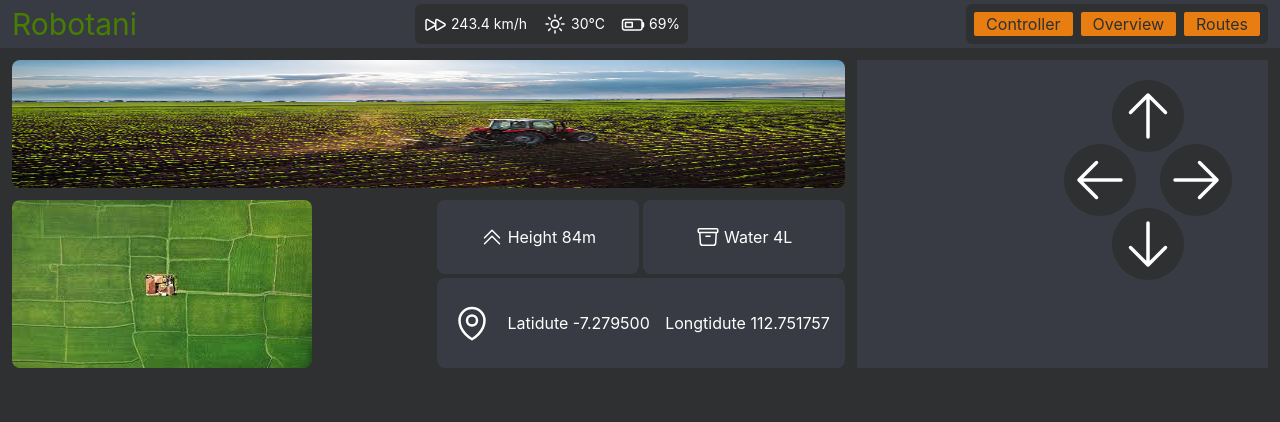
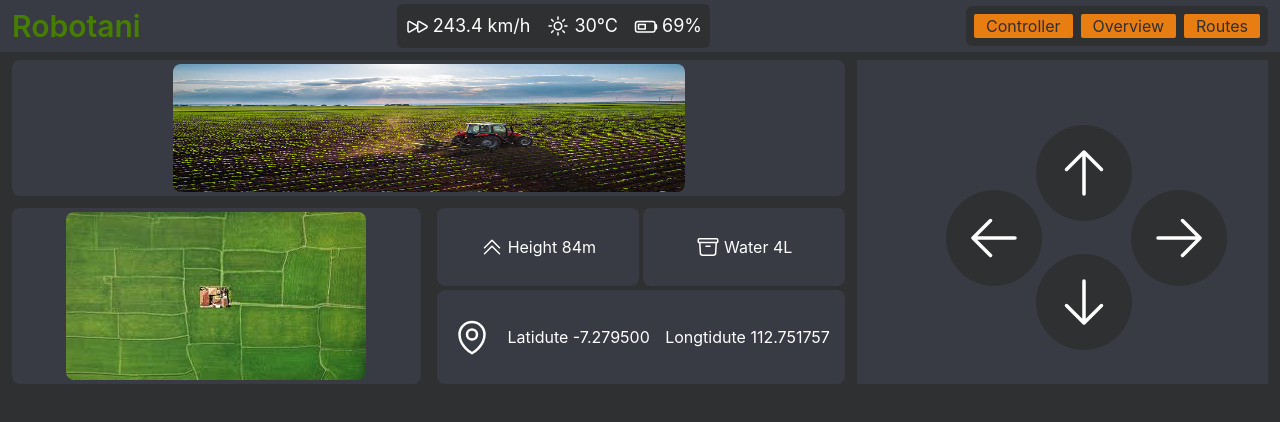
Before and after one commit to dhafindzahin/PENSpray, a website: page index.html in a window 1280 px wide. Drawn offline with Linux system fonts and the light colour scheme; a web font is replaced by a local one.

Commit message:
fix: control misaligment

```diff
--- a/index.html
+++ b/index.html
@@ -9,8 +9,8 @@
 	<body class="bg-black font-inter text-white">
 		<!-- HEADER -->
 		<header class="flex justify-between items-center gap-3 col-span-3 bg-gray px-3 py-1">
-			<h1 class="text-3xl text-primary">Robotani</h1>
-			<ul class="flex gap-4 bg-black p-2 rounded-md h-full text-sm">
+			<h1 class="font-semibold text-3xl text-primary">Robotani</h1>
+			<ul class="flex gap-4 bg-black p-2 rounded-md h-full text-sm desktop:text-lg">
 				<li class="flex items-center gap-1">
 					<svg xmlns="http://www.w3.org/2000/svg" fill="none" viewBox="0 0 24 24" stroke-width="1.5" stroke="currentColor" class="size-6">
 						<path
@@ -57,38 +57,40 @@
 		</header>
 
 		<!-- CAMERA -->
-		<main class="gap-3 grid grid-cols-3 p-3">
-			<div class="col-span-2">
-				<img src="resource/image/camera-placeholder.jpg" alt="camera" class="rounded-lg min-w-full max-h-32" />
+		<main class="gap-3 grid grid-cols-3 px-3 py-2">
+			<div class="flex justify-center col-span-2 bg-gray p-1 rounded-lg">
+				<div class="flex-grow min-w-lg max-w-lg">
+					<img src="resource/image/camera-placeholder.jpg" alt="camera" class="rounded-lg min-w-full max-h-32" />
+				</div>
 			</div>
 
 			<!-- CONTROL -->
-			<div class="static flex justify-center items-start row-span-2 bg-gray">
-				<button class="top-20 right-24 fixed bg-black active:bg-secondary p-2 rounded-full w-fit">
+			<div class="relative row-span-2 bg-gray">
+				<button class="top-[20%] desktop:p-5 right-[33%] absolute bg-black active:bg-secondary p-2 rounded-full w-fit">
 					<svg xmlns="http://www.w3.org/2000/svg" fill="none" viewBox="0 0 24 24" stroke-width="1.5" stroke="currentColor" class="size-14">
 						<path stroke-linecap="round" stroke-linejoin="round" d="M4.5 10.5 12 3m0 0 7.5 7.5M12 3v18" />
 					</svg>
 				</button>
-				<button class="top-36 right-36 fixed bg-black active:bg-secondary p-2 rounded-full w-fit">
-					<svg xmlns="http://www.w3.org/2000/svg" fill="none" viewBox="0 0 24 24" stroke-width="1.5" stroke="currentColor" class="size-14">
-						<path stroke-linecap="round" stroke-linejoin="round" d="M10.5 19.5 3 12m0 0 7.5-7.5M3 12h18" />
-					</svg>
-				</button>
-				<button class="top-36 right-12 fixed bg-black active:bg-secondary p-2 rounded-full w-fit">
+				<button class="top-[40%] desktop:p-5 right-[10%] absolute bg-black active:bg-secondary p-2 rounded-full w-fit">
 					<svg xmlns="http://www.w3.org/2000/svg" fill="none" viewBox="0 0 24 24" stroke-width="1.5" stroke="currentColor" class="size-14">
 						<path stroke-linecap="round" stroke-linejoin="round" d="M13.5 4.5 21 12m0 0-7.5 7.5M21 12H3" />
 					</svg>
 				</button>
-				<button class="top-52 right-24 fixed bg-black active:bg-secondary p-2 rounded-full w-fit">
+				<button class="top-[60%] desktop:p-5 right-[33%] absolute bg-black active:bg-secondary p-2 rounded-full w-fit">
 					<svg xmlns="http://www.w3.org/2000/svg" fill="none" viewBox="0 0 24 24" stroke-width="1.5" stroke="currentColor" class="size-14">
 						<path stroke-linecap="round" stroke-linejoin="round" d="M19.5 13.5 12 21m0 0-7.5-7.5M12 21V3" />
+					</svg>
+				</button>
+				<button class="top-[40%] desktop:p-5 right-[55%] absolute bg-black active:bg-secondary p-2 rounded-full w-fit">
+					<svg xmlns="http://www.w3.org/2000/svg" fill="none" viewBox="0 0 24 24" stroke-width="1.5" stroke="currentColor" class="size-14">
+						<path stroke-linecap="round" stroke-linejoin="round" d="M10.5 19.5 3 12m0 0 7.5-7.5M3 12h18" />
 					</svg>
 				</button>
 			</div>
 
 			<!-- BOTTOM -->
 			<div class="gap-4 grid grid-cols-2 col-span-2">
-				<div class="row-span-2">
+				<div class="flex justify-center row-span-2 bg-gray p-1 rounded-lg">
 					<img src="resource/image/map.jfif" alt="map" class="rounded-lg" />
 				</div>
 				<div class="items-stretch gap-1 grid grid-cols-2 row-span-2">
```
Also changed, not shown: style.css.
